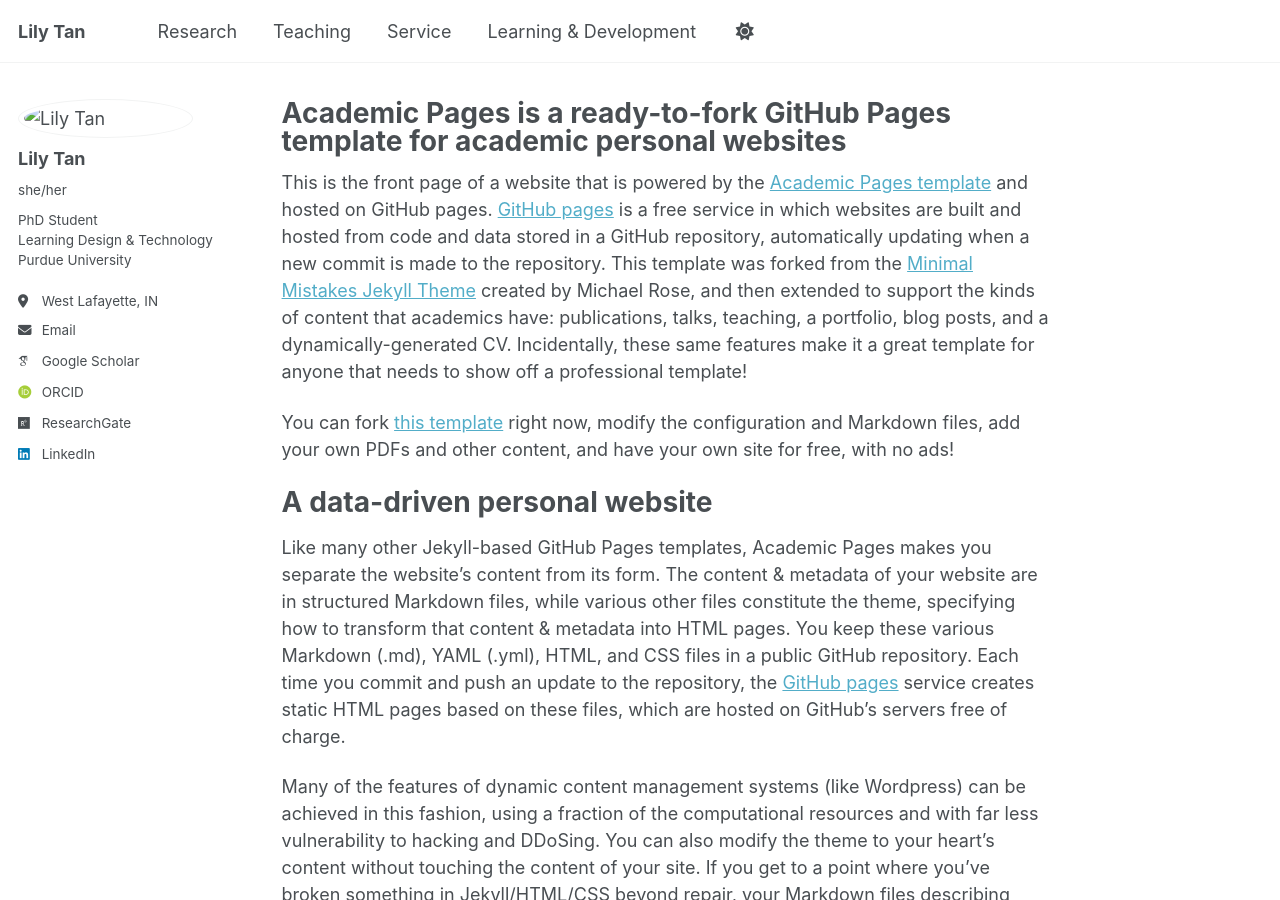
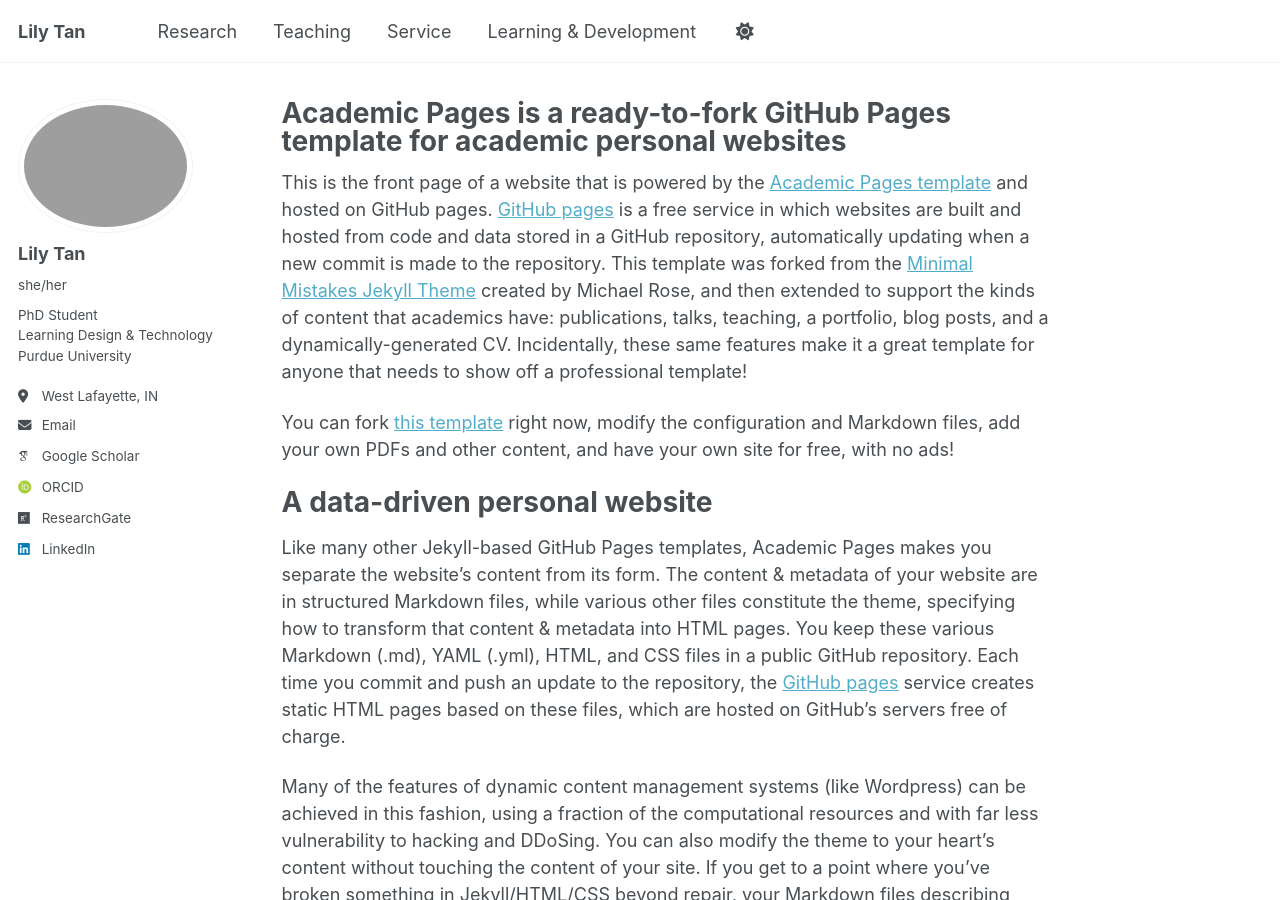
Before and after one commit to YalingTan678/YalingTan678.github.io, a Jekyll site: the page built from _pages/about.md, in a window 1280 px wide and 900 px high. Built offline with Jekyll 4.4.1, drawn with Linux system fonts in a browser that asks for light colours; some web fonts are replaced; a script bundle is joined from its source files by our own code; library files that are not in the unit come from our copies.

Commit message:
Update _config.yml
Signed-off-by: lilytan <150827244+YalingTan678@users.noreply.github.com>

```diff
--- a/_config.yml
+++ b/_config.yml
@@ -22,7 +22,7 @@
 #               Additional customization can be done by editing /_includes/author-profile.html
 author:
   # Biographic information
-  avatar           : "/images/profile.jpg"
+  avatar           : "/images/profile.png"
   name             : "Lily Tan"
   pronouns         : "she/her"
   bio              : "PhD Student<br>Learning Design & Technology<br>Purdue University"
```
